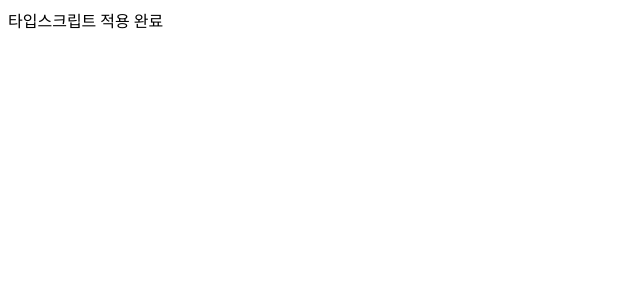
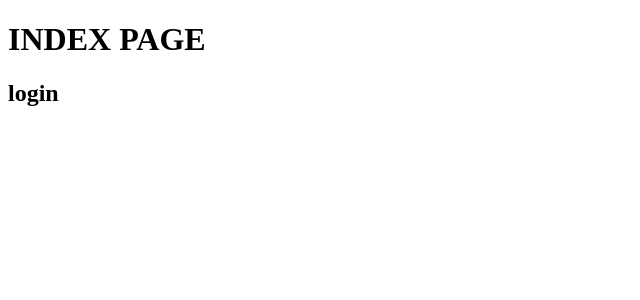
Before and after one commit to Ko-GyeongTae/Frontend-GymManagement-client, a Next.js app: page / in a window 1280 px wide. Shown: the top 300 px of the page, without its empty margins (0-640 px from the left). Built offline with nearby package versions, Linux system fonts and the light colour scheme.

Commit message:
<EDIT> basic set

```diff
--- a/pages/_app.tsx
+++ b/pages/_app.tsx
@@ -1,7 +1,7 @@
 import { AppProps } from 'next/app'
 
-function App({ Component, pageProps }: AppProps) {
+const App = ({ Component, pageProps }: AppProps) => {
   return <Component {...pageProps} />
 }
 
-export default App
+export default App;
--- a/pages/index.tsx
+++ b/pages/index.tsx
@@ -1,18 +1,14 @@
 import React, { useState } from "react";
 import Head from "next/head";
 
-export default function Home() {
-  const [text, setText] = useState<string>("자바스크립트");
-
-  setTimeout(() => {
-    setText("타입스크립트")
-  }, 1000)
+const home = () => {
 
   return (
-    <div className="container">
-      <div>
-        <span>{text} 적용 완료</span>
-      </div>
+    <div>
+      <h1>INDEX PAGE</h1>
+      <h2>login</h2>
     </div>
   );
 }
+
+export default home;
```
